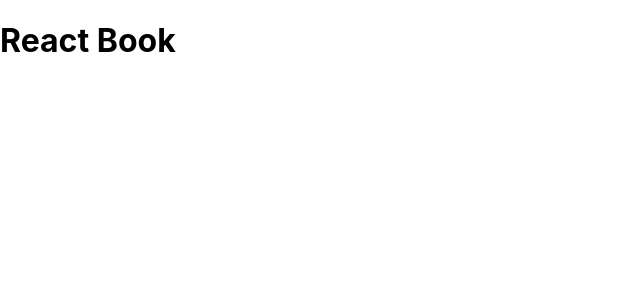
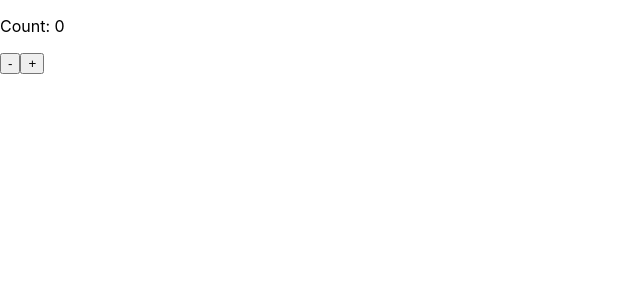
Before and after one commit to kyoulho/react-study, a React (Create React App) app: page / in a window 1280 px wide. Shown: the top 300 px of the page, without its empty margins (0-640 px from the left). Built offline with nearby package versions, Linux system fonts and the light colour scheme.

Commit message:
24.03.19

```diff
--- /dev/null
+++ b/src/components/Counter.tsx
@@ -0,0 +1,27 @@
+import {useState} from "react";
+
+type CounterProps = {
+    initialValue: number
+}
+
+const Counter = (props: CounterProps) => {
+    const {initialValue} = props;
+    // 카운트를 유지하는 첫 번째 상태를 useSate() 로 선언한다. 인수에는 초깃값을 지정한다.
+    const [count, setCount] = useState(initialValue)
+
+    return (
+        <div>
+            <p>Count: {count}</p>
+            {/*  인수를 전달하면 해당 값이 다음 상태가 되며 */}
+            <button onClick={() => setCount(count - 1)}>
+                -
+            </button>
+            {/*  함수를 전달하면 함수의 반환값이 다음 상태가 된다. */}
+            <button onClick={() => setCount((prevCount) => prevCount + 1)}>
+                +
+            </button>
+        </div>
+    );
+};
+
+export default Counter
--- a/src/index.tsx
+++ b/src/index.tsx
@@ -2,14 +2,14 @@
 import ReactDOM from 'react-dom/client';
 import './index.css';
 import reportWebVitals from './reportWebVitals';
-import Page from "./components/ContextSample";
+import Counter from "./components/Counter";
 
 const root = ReactDOM.createRoot(
     document.getElementById('root') as HTMLElement
 );
 root.render(
     <React.StrictMode>
-        <Page/>
+        <Counter initialValue={0}/>
     </React.StrictMode>
 );
 
```
